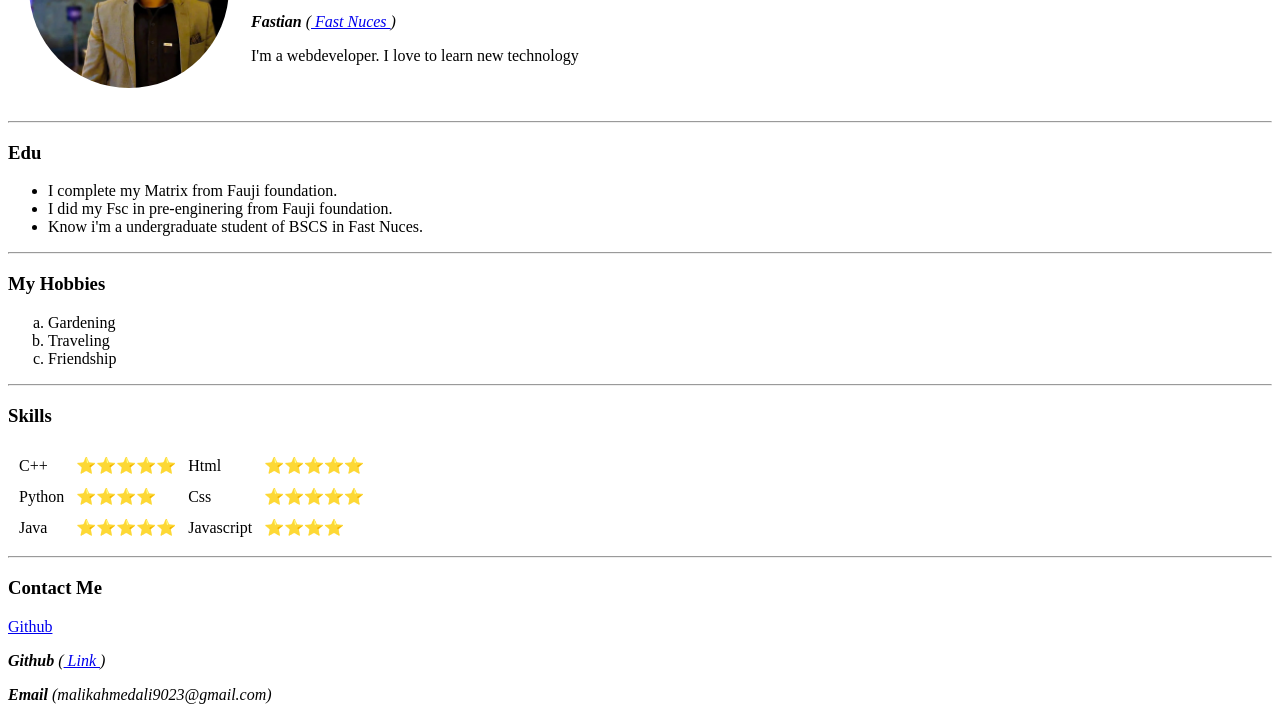
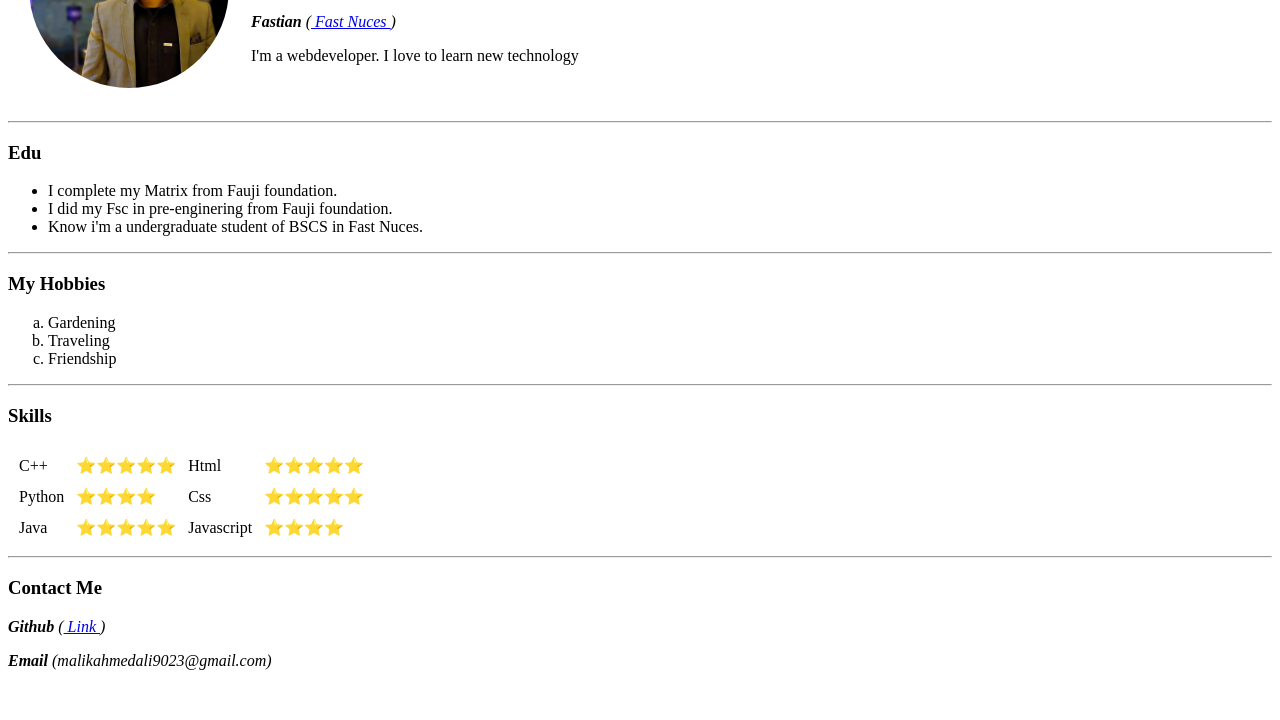
Before and after one commit to MalikAhmedAli/cv, a plain HTML site: page index.html in a window 1280 px wide. Shown: the part 141-861 px from the top of the page. After the commit the page ends 827 px from the top, so only its background shows below. Drawn offline with Linux system fonts and the light colour scheme.

Commit message:
Update index.html

```diff
--- a/index.html
+++ b/index.html
@@ -64,7 +64,6 @@
     </table>
     <hr>
     <h3>Contact Me </h3>
-    <a href="https://github.com/MalikAhmedali" target="_blank "> Github </a>
     <p><em> <strong> Github </strong>(<a href="https://github.com/MalikAhmedali" target="_blank "> Link </a>) </em></p>
     <p><em> <strong> Email </strong>(malikahmedali9023@gmail.com)</em></p>
 
```
